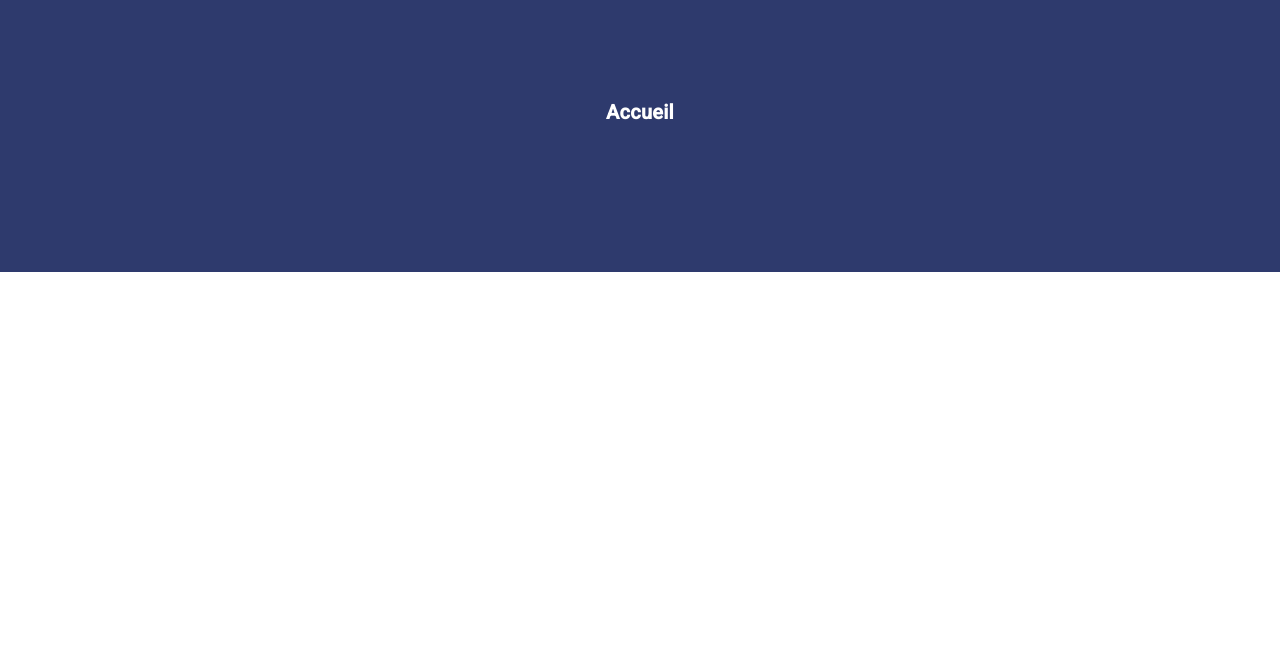
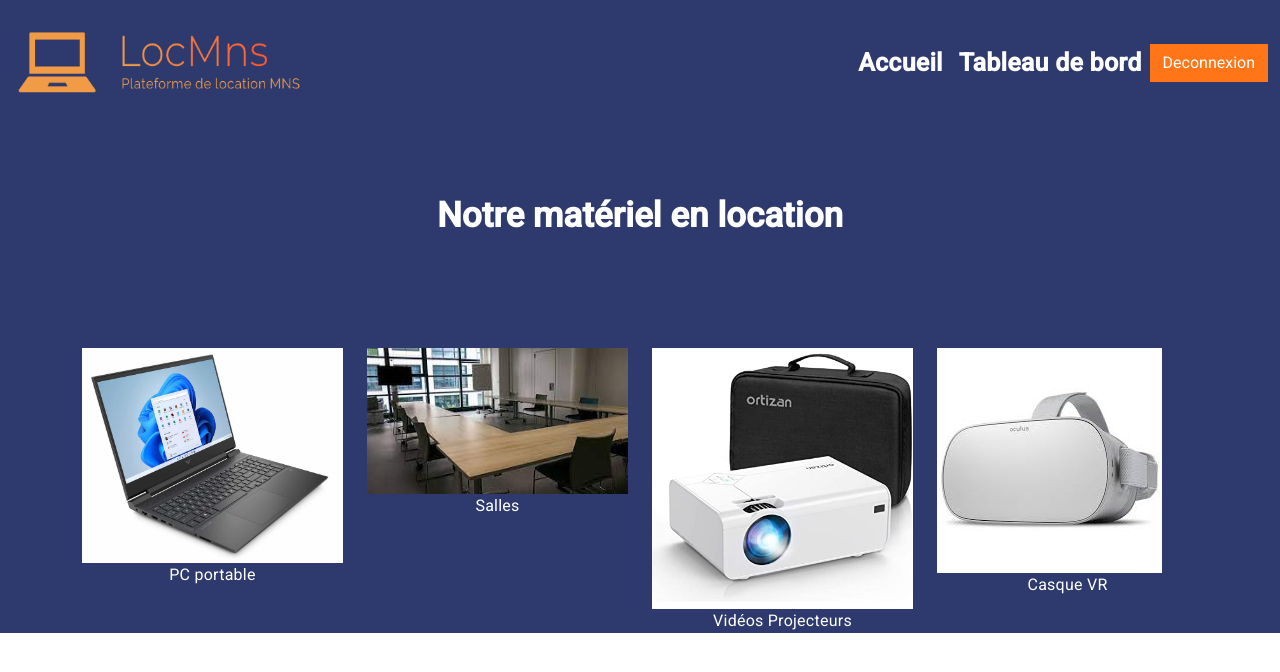
Before and after one commit to whamoudDev/LocMnsAngular, an Angular app: page /accueil in a window 1280 px wide. Shown: the top 672 px of the page. Built offline with nearby package versions, Linux system fonts and the light colour scheme.

Commit message:
Ajout accueil

```diff
--- a/angular.json
+++ b/angular.json
@@ -102,5 +102,8 @@
         }
       }
     }
+  },
+  "cli": {
+    "analytics": false
   }
 }
--- a/src/app/vues/accueil/accueil.component.html
+++ b/src/app/vues/accueil/accueil.component.html
@@ -1,13 +1,61 @@
 <body style="background-color: #2e3a6d">
-  <div class="container py-5 h-100">
-    <div class="row d-flex justify-content-center align-items-center h-100 ;">
-      <div class="col-12 col-md-8 col-lg-6 col-xl-5">
-        <div>
-          <div class="card-body p-5 text-center d-flex justify-content-center">
-            <h2 class="fw-bold mb-2 mb-5" style="color: #fff">Accueil</h2>
+
+<div class="header">
+    <nav class="navbar navbar-expand-lg fixed-top">
+      <div class="container-fluid">
+        <a class="navbar-brand" href="#">
+          <img src="assets/logo.png" alt="Logo du site" width="300" height="100"/>
+        </a>
+            <button class="navbar-toggler" type="button" data-bs-toggle="collapse" data-bs-target="#navbarNavAltMarkup" aria-controls="navbarNavAltMarkup" aria-expanded="false" aria-label="Toggle navigation">
+          <span class="navbar-toggler-icon"></span>
+        </button>
+        <div class="collapse navbar-collapse" id="navbarNavAltMarkup">
+          <div class="navbar-nav ms-auto">
+            <a class="nav-link" aria-current="page" routerLink="/Accueil" [routerLinkActive]="['active']">Accueil</a>
+            <a class="nav-link" routerLink="/page-gestionnaire']" [routerLinkActive]="['active']">Tableau de bord</a>
           </div>
+        </div>
+        <div class="d-flex justify-content-end">
+          <button  type="button" class="btn seDeconnecter btn-warning" [routerLink]="['connexion']">Deconnexion</button>
+        </div>
+      </div>
+    </nav>
+</div>
+
+    <h1>Notre matériel en location</h1>
+
+<div class="container">
+    <div class="row">
+      <div class="col-sm-3">
+        <div class="image-container text-center">
+          <img src="assets/ordinateur.jpg" alt="ordinateur" class="img-fluid d-block">
+          <figcaption  >PC portable</figcaption>
+        </div>
+      </div>
+      <div class="col-sm-3">
+        <div class="image-container text-center">
+          <img src="assets/salle.jpg" alt="salle" class="img-fluid d-block">
+          <figcaption>Salles</figcaption>
+        </div>
+      </div>
+      <div class="col-sm-3">
+        <div class="image-container text-center">
+          <img src="assets/projecteur.jpg" alt="Video projecteur" class="img-fluid d-block">
+          <figcaption>Vidéos Projecteurs</figcaption>
+        </div>
+      </div>
+      <div class="col-sm-3">
+        <div class="image-container text-center">
+          <img src="assets/Casque VR.jpg" alt="casque VR" class="img-fluid d-block">
+          <figcaption>Casque VR</figcaption>
         </div>
       </div>
     </div>
   </div>
+
+
+
+
+
+
 </body>
--- a/src/app/vues/accueil/accueil.component.scss
+++ b/src/app/vues/accueil/accueil.component.scss
@@ -3,3 +3,25 @@ body {
   height: auto;
   background-color: #2e3a6d;
 }
+
+.nav-link {
+  color: white;
+  font-weight: bold;
+  font-size: 25px;
+  justify-content: center;
+
+}
+
+
+h1 {
+  text-align: center;
+  color: white;
+  padding-top: 200px;
+  padding-bottom: 100px;
+  font-size: 35px;
+  font-weight: bold;
+}
+
+figcaption {
+  color: white;
+}
```
